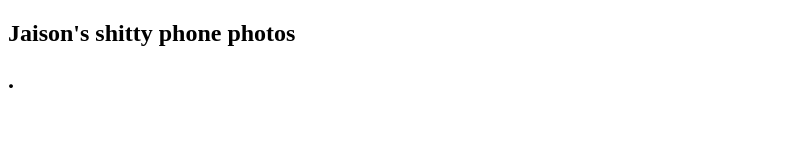
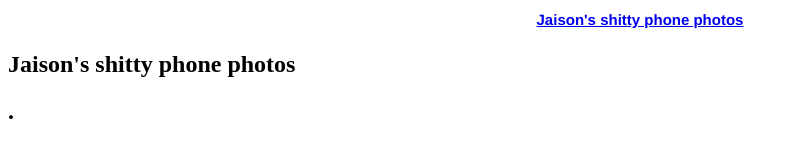
Before and after one commit to blrocky/photos.blrocky.com, a plain HTML site: page private/2019/09/20/index.html in a window 1280 px wide. Shown: the whole page, without its empty margins (0-797 px from the left). Drawn offline with Linux system fonts and the light colour scheme.

Commit message:
Update index.html

```diff
--- a/private/2019/09/20/index.html
+++ b/private/2019/09/20/index.html
@@ -5,6 +5,8 @@
   </head>
   <body>
     <a>
+      <div class="paragraph Body" style="line-height: 16px; margin-bottom: 0px; margin-top: 0px; padding-bottom: 0pt; padding-top: 0pt; text-align: center; "><a href="https://photos.app.goo.gl/erXyEoppgNdEDyqp7" style="font-family: 'Helvetica-Bold', 'Helvetica', 'Arial', 'sans-serif'; font-size: 15px; font-style: normal; font-variant: normal; font-weight: bold; letter-spacing: 0; line-height: 23px; opacity: 1.00; text-transform: none; ">Jaison's shitty phone photos</a></div>
+	</div>
     <h2>Jaison's shitty phone photos<h2> <a href="https://photos.app.goo.gl/erXyEoppgNdEDyqp7"></a>.</p>
   </body>
 </html>
```
